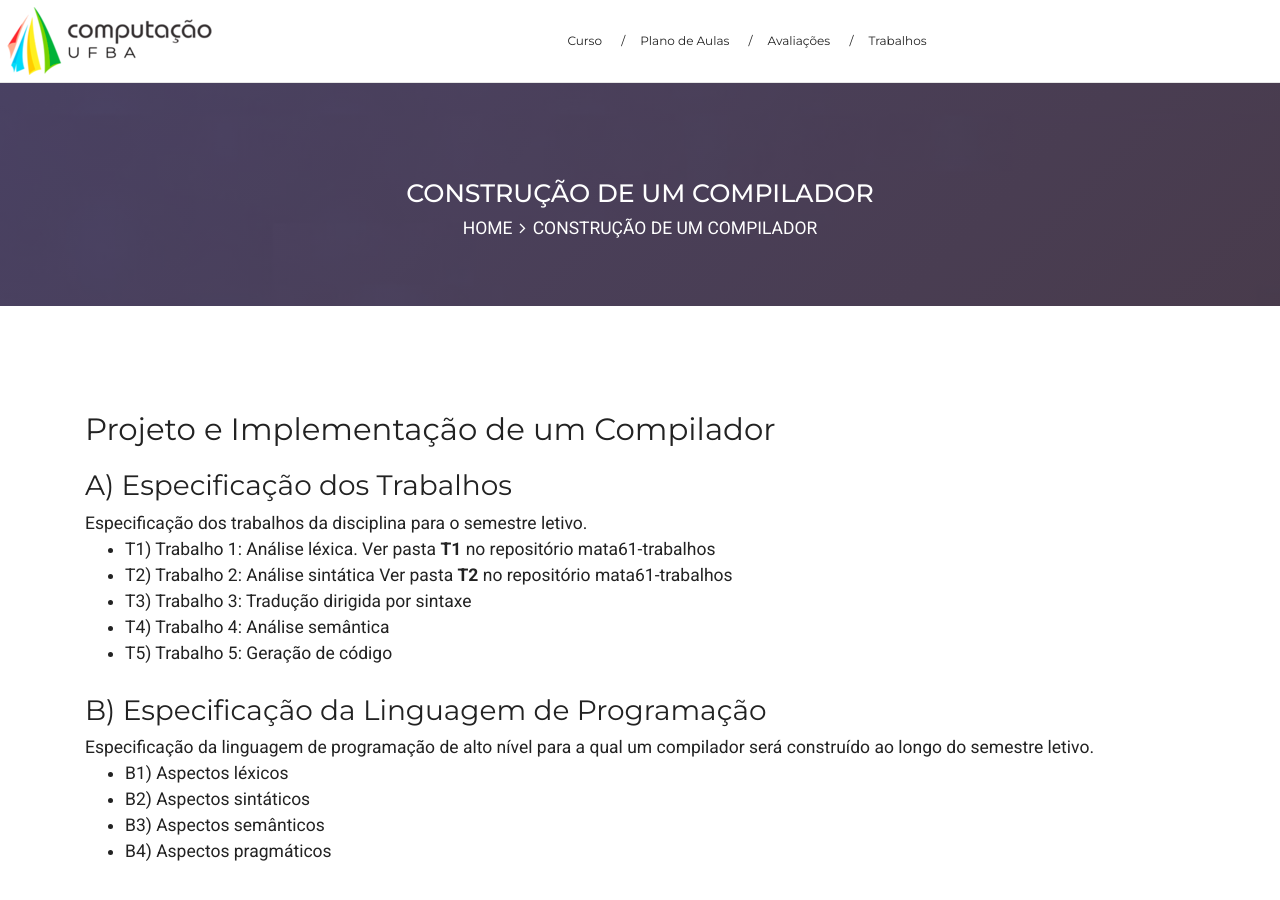
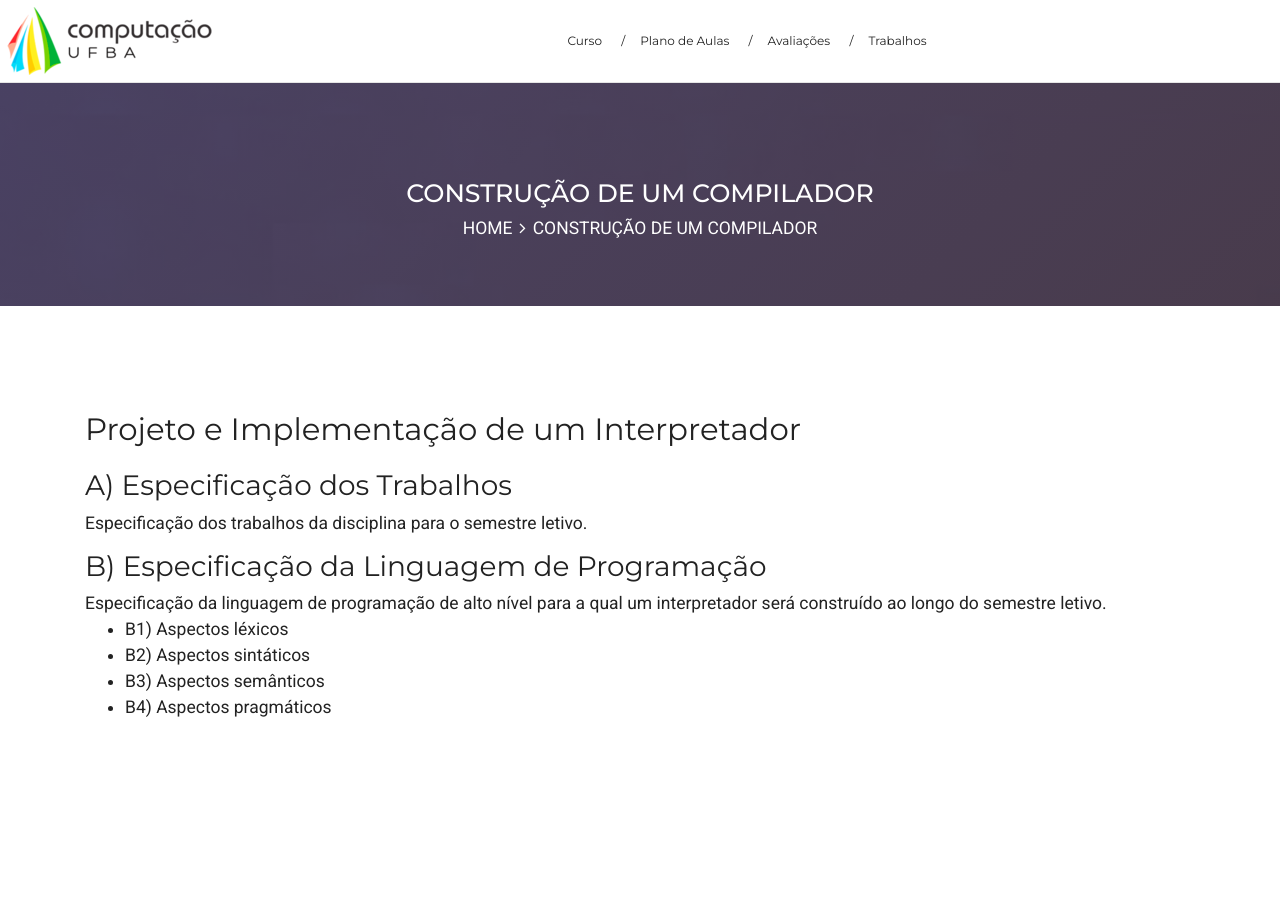
Before and after one commit to MATA61-IC-UFBA/mata61-ic-ufba.github.io, a Jekyll site: the page built from 20262/trabalhos.md, in a window 1280 px wide and 968 px high. Shown: the top 900 px of the window. Built offline with Jekyll 4.4.1, drawn with Linux system fonts in a browser that asks for light colours.

Commit message:
update activities

```diff
--- a/20262/trabalhos.md
+++ b/20262/trabalhos.md
@@ -7,33 +7,21 @@ kickoff:
     year: 20262
 ---
 
-# Projeto e Implementação de um Compilador
+# Projeto e Implementação de um Interpretador
 
 ## A) Especificação dos Trabalhos
 
 Especificação dos trabalhos da disciplina para o semestre letivo.
 
-- T1) Trabalho 1: Análise léxica.
-Ver pasta __T1__ no repositório mata61-trabalhos
-
-- T2) Trabalho 2: Análise sintática
-Ver pasta __T2__ no repositório mata61-trabalhos
-
-- T3) Trabalho 3: Tradução dirigida por sintaxe
-
-- T4) Trabalho 4: Análise semântica
-
-- T5) Trabalho 5: Geração de código
-
 
 ## B) Especificação da Linguagem de Programação
 
-Especificação da linguagem de programação de alto nível para a qual um compilador será construído ao longo do semestre letivo.
+Especificação da linguagem de programação de alto nível para a qual um interpretador será construído ao longo do semestre letivo.
 
 
-- B1) [Aspectos léxicos](./T1-especificacao.md)
+- B1) Aspectos léxicos
 
-- B2) [Aspectos sintáticos](./T2-especificacao.md)
+- B2) Aspectos sintáticos
 
 - B3) Aspectos semânticos
 
```
Also changed, not shown: 20262/avaliacoes.md (+4 -10 lines).
